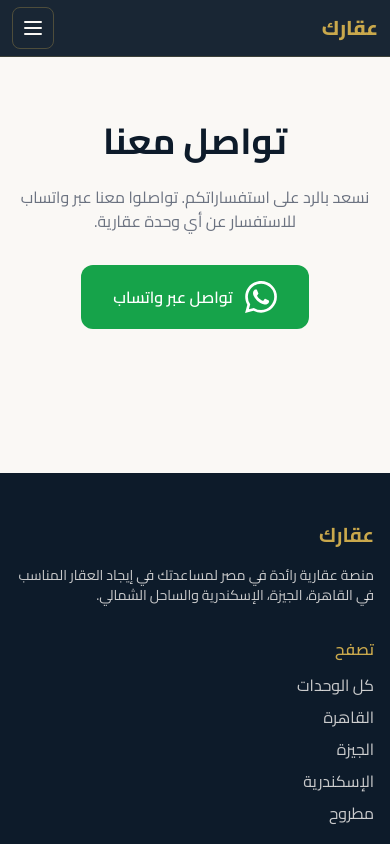
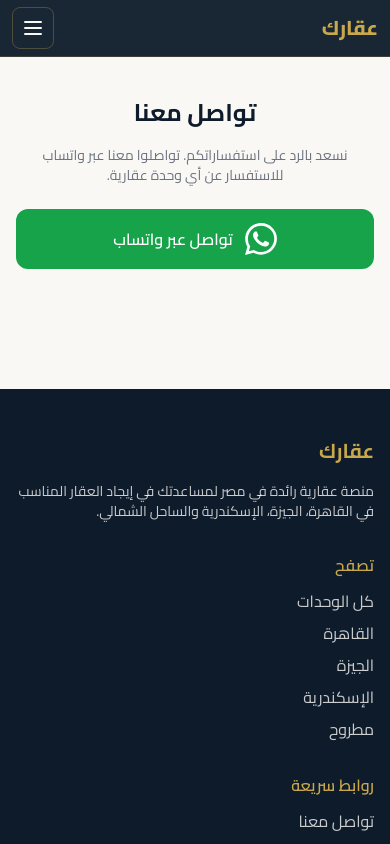
Before and after one commit to MohamedRamadanSalah/Estate, a Next.js app: page /contact in a window 390 px wide. Shown: the top 844 px of the page. Built offline with nearby package versions, Linux system fonts and the light colour scheme.

Commit message:
Refactor spacing and typography for improved layout consistency across contact, developer, governorate, and search pages

```diff
--- a/src/app/contact/page.tsx
+++ b/src/app/contact/page.tsx
@@ -7,17 +7,17 @@ export default function ContactPage() {
   return (
     <div className="min-h-screen flex flex-col">
       <Navbar />
-      <main className="flex-1 py-16">
+      <main className="flex-1 py-10 md:py-16">
         <div className="max-w-2xl mx-auto px-4 text-center">
-          <h1 className="text-4xl font-bold text-navy mb-6">تواصل معنا</h1>
-          <p className="text-gray mb-8">
+          <h1 className="text-2xl sm:text-3xl md:text-4xl font-bold text-navy mb-4 md:mb-6">تواصل معنا</h1>
+          <p className="text-sm sm:text-base text-gray mb-6 md:mb-8">
             نسعد بالرد على استفساراتكم. تواصلوا معنا عبر واتساب للاستفسار عن أي وحدة عقارية.
           </p>
           <a
             href={`https://wa.me/${whatsappNumber}`}
             target="_blank"
             rel="noopener noreferrer"
-            className="inline-flex items-center gap-3 px-8 py-4 bg-success text-white font-semibold rounded-xl hover:bg-green-600 transition-colors"
+            className="inline-flex w-full sm:w-auto justify-center items-center gap-3 px-6 sm:px-8 py-3.5 sm:py-4 bg-success text-white font-semibold rounded-xl hover:bg-green-600 transition-colors"
           >
             <svg className="w-8 h-8" fill="currentColor" viewBox="0 0 24 24">
               <path d="M17.472 14.382c-.297-.149-1.758-.867-2.03-.967-.273-.099-.471-.148-.67.15-.197.297-.767.966-.94 1.164-.173.199-.347.223-.644.075-.297-.15-1.255-.463-2.39-1.475-.883-.788-1.48-1.761-1.653-2.059-.173-.297-.018-.458.13-.606.134-.133.298-.347.446-.52.149-.174.198-.298.298-.497.099-.198.05-.371-.025-.52-.075-.149-.669-1.612-.916-2.207-.242-.579-.487-.5-.669-.51-.173-.008-.371-.01-.57-.01-.198 0-.52.074-.792.372-.272.297-1.04 1.016-1.04 2.479 0 1.462 1.065 2.875 1.213 3.074.149.198 2.096 3.2 5.077 4.487.709.306 1.262.489 1.694.625.712.227 1.36.195 1.871.118.571-.085 1.758-.719 2.006-1.413.248-.694.248-1.289.173-1.413-.074-.124-.272-.198-.57-.347m-5.421 7.403h-.004a9.87 9.87 0 01-5.031-1.378l-.361-.214-3.741.982.998-3.648-.235-.374a9.86 9.86 0 01-1.51-5.26c.001-5.45 4.436-9.884 9.888-9.884 2.64 0 5.122 1.03 6.988 2.898a9.825 9.825 0 012.893 6.994c-.003 5.45-4.437 9.884-9.885 9.884m8.413-18.297A11.815 11.815 0 0012.05 0C5.495 0 .16 5.335.157 11.892c0 2.096.547 4.142 1.588 5.945L.057 24l6.305-1.654a11.882 11.882 0 005.683 1.448h.005c6.554 0 11.89-5.335 11.893-11.893a11.821 11.821 0 00-3.48-8.413z"/>
--- a/src/app/developer/[slug]/page.tsx
+++ b/src/app/developer/[slug]/page.tsx
@@ -26,13 +26,13 @@ export default async function DeveloperPage({ params }: { params: Promise<{ slug
   return (
     <div className="min-h-screen flex flex-col">
       <Navbar />
-      <main className="flex-1 py-8">
+      <main className="flex-1 py-5 md:py-8">
         <div className="max-w-7xl mx-auto px-4">
-          <h1 className="text-3xl font-bold text-navy mb-6">وحدات {developer.nameAr}</h1>
+          <h1 className="text-2xl md:text-3xl font-bold text-navy mb-4 md:mb-6">وحدات {developer.nameAr}</h1>
           {developer.properties.length === 0 ? (
             <p className="text-gray py-12">لا توجد وحدات لهذا المطور.</p>
           ) : (
-            <div className="grid grid-cols-1 md:grid-cols-2 lg:grid-cols-3 gap-6">
+            <div className="grid grid-cols-1 md:grid-cols-2 lg:grid-cols-3 gap-4 md:gap-6">
               {developer.properties.map((p) => (
                 <PropertyCard key={p.id} property={p} />
               ))}
--- a/src/app/governorate/[slug]/page.tsx
+++ b/src/app/governorate/[slug]/page.tsx
@@ -23,10 +23,10 @@ export default async function GovernoratePage({ params }: { params: Promise<{ sl
   return (
     <div className="min-h-screen flex flex-col">
       <Navbar />
-      <main className="flex-1 py-8">
+      <main className="flex-1 py-5 md:py-8">
         <div className="max-w-7xl mx-auto px-4">
-          <h1 className="text-3xl font-bold text-navy mb-6">عقارات {governorate.nameAr}</h1>
-          <div className="flex flex-col lg:flex-row gap-8">
+          <h1 className="text-2xl md:text-3xl font-bold text-navy mb-4 md:mb-6">عقارات {governorate.nameAr}</h1>
+          <div className="flex flex-col lg:flex-row gap-5 md:gap-8">
             <aside className="lg:w-72 shrink-0">
               <PropertiesFilter initialGovernorate={slug} cities={governorate.cities} />
             </aside>
--- a/src/app/search/page.tsx
+++ b/src/app/search/page.tsx
@@ -16,13 +16,13 @@ export default async function SearchPage({ searchParams }: SearchPageProps) {
   return (
     <div className="min-h-screen flex flex-col">
       <Navbar />
-      <main className="flex-1 py-8">
+      <main className="flex-1 py-5 md:py-8">
         <div className="max-w-7xl mx-auto px-4">
-          <h1 className="text-3xl font-bold text-navy mb-2">
+          <h1 className="text-2xl md:text-3xl font-bold text-navy mb-2 leading-tight break-words">
             نتائج البحث: &quot;{q}&quot;
           </h1>
-          <p className="text-gray mb-6">عرض الوحدات المطابقة للبحث</p>
-          <div className="flex flex-col lg:flex-row gap-8">
+          <p className="text-sm md:text-base text-gray mb-4 md:mb-6">عرض الوحدات المطابقة للبحث</p>
+          <div className="flex flex-col lg:flex-row gap-5 md:gap-8">
             <aside className="lg:w-72 shrink-0">
               <PropertiesFilter />
             </aside>
```
